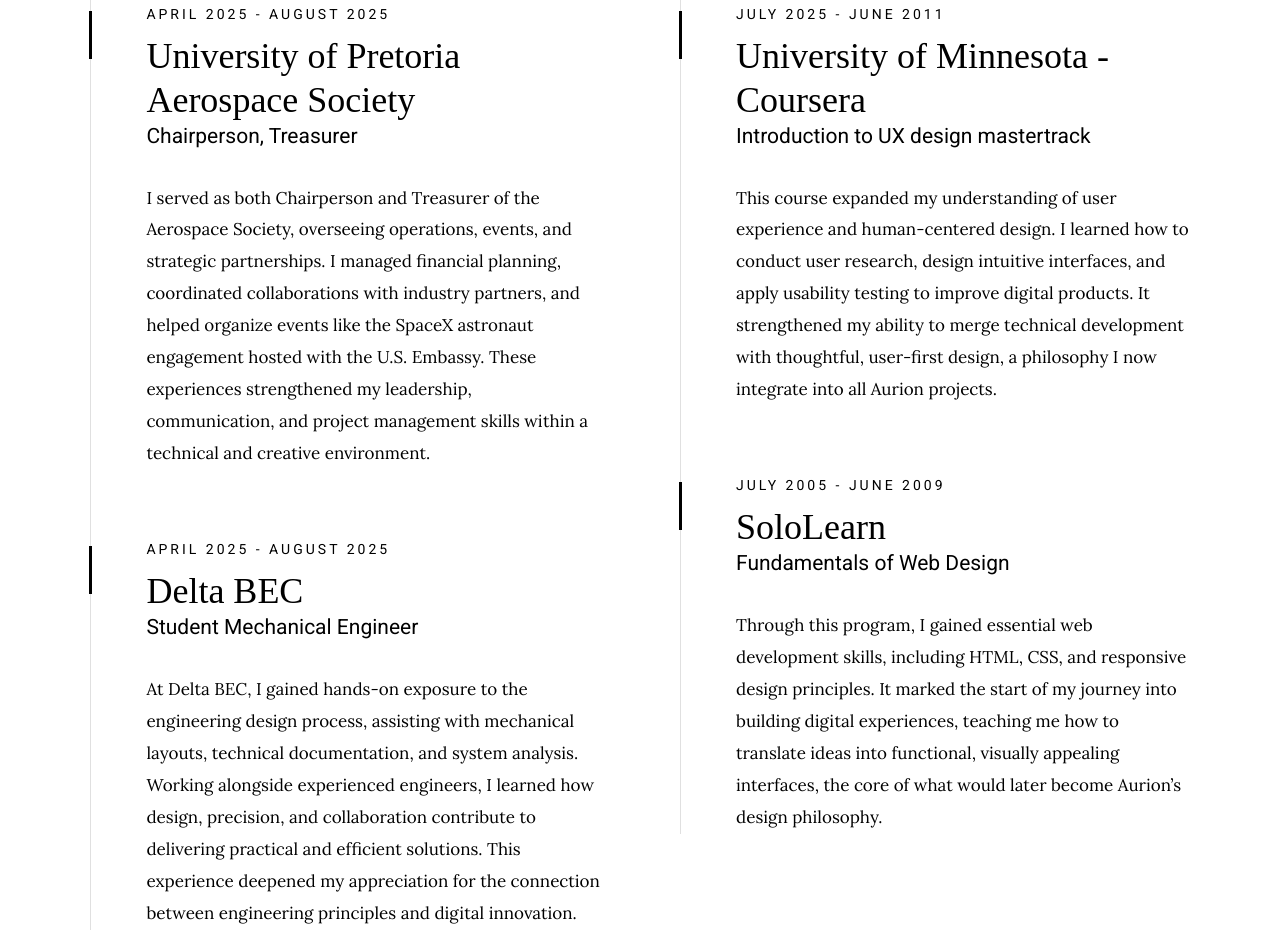
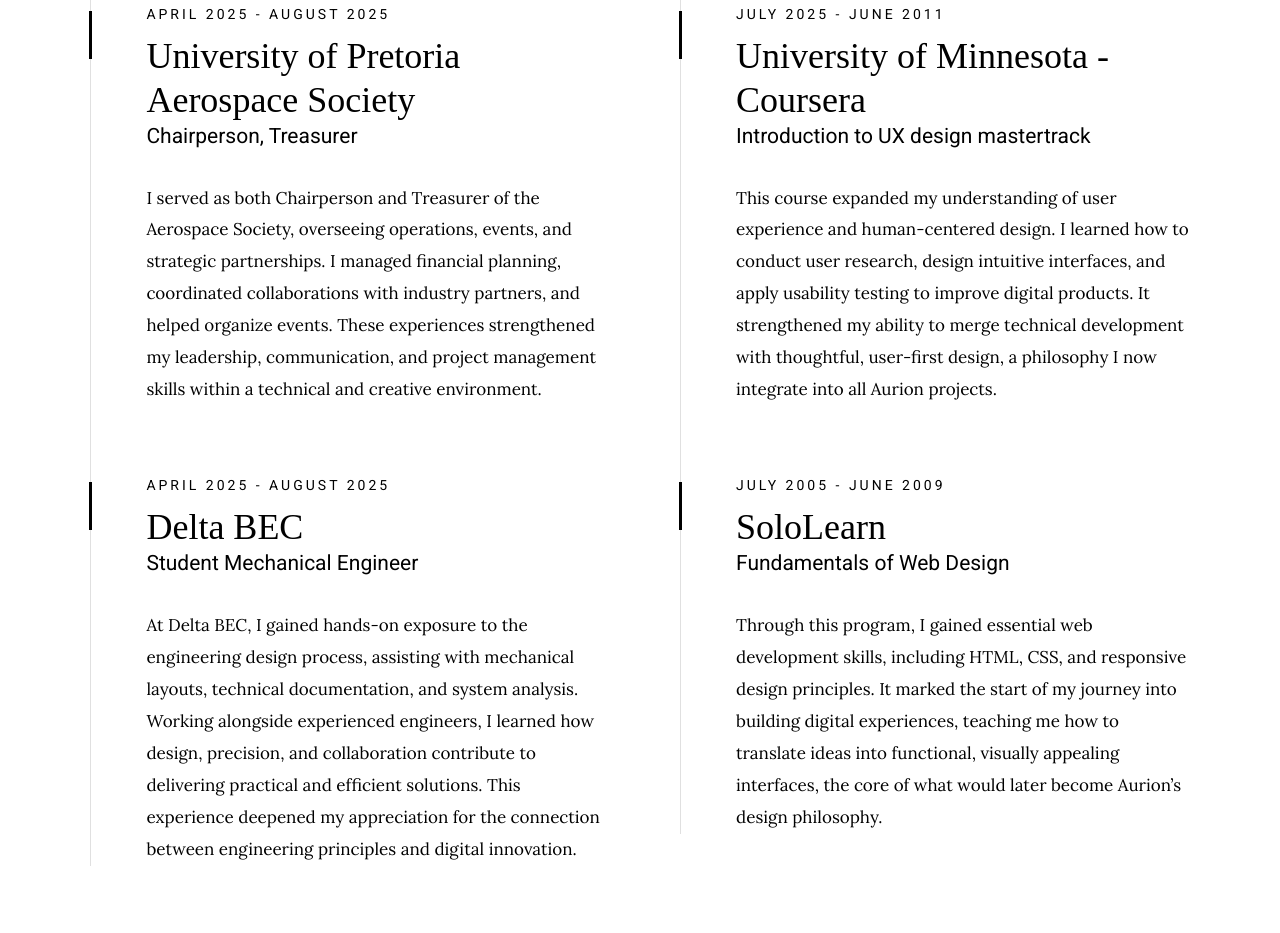
Before and after one commit to Astro-tk/personalsite2, a plain HTML site: page index.html in a window 1280 px wide. Shown: the part 2681-3614 px from the top of the page. Drawn offline with Linux system fonts and the light colour scheme; a web font is replaced by a local one.

Commit message:
Update index.html

```diff
--- a/index.html
+++ b/index.html
@@ -185,7 +185,7 @@
                                 <h5>Chairperson, Treasurer</h5>
                             </div>
                             <div class="timeline__desc">
-                                <p>I served as both Chairperson and Treasurer of the Aerospace Society, overseeing operations, events, and strategic partnerships. I managed financial planning, coordinated collaborations with industry partners, and helped organize events like the SpaceX astronaut engagement hosted with the U.S. Embassy. These experiences strengthened my leadership, communication, and project management skills within a technical and creative environment.</p>
+                                <p>I served as both Chairperson and Treasurer of the Aerospace Society, overseeing operations, events, and strategic partnerships. I managed financial planning, coordinated collaborations with industry partners, and helped organize events. These experiences strengthened my leadership, communication, and project management skills within a technical and creative environment.</p>
                             </div>
                         </div>
 
```
